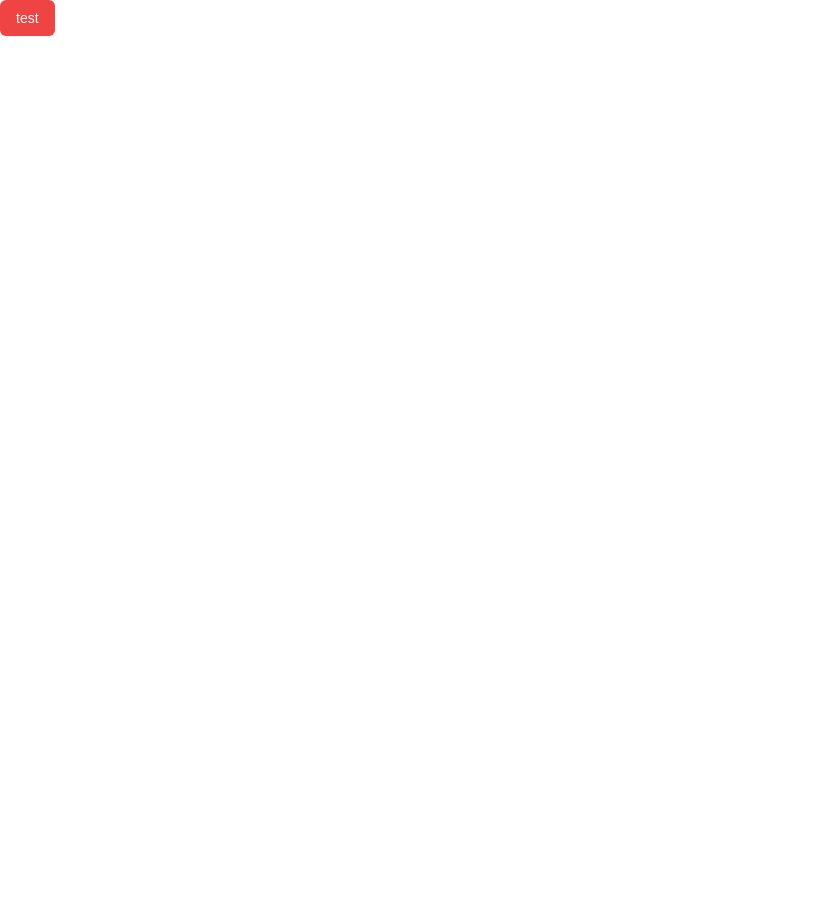
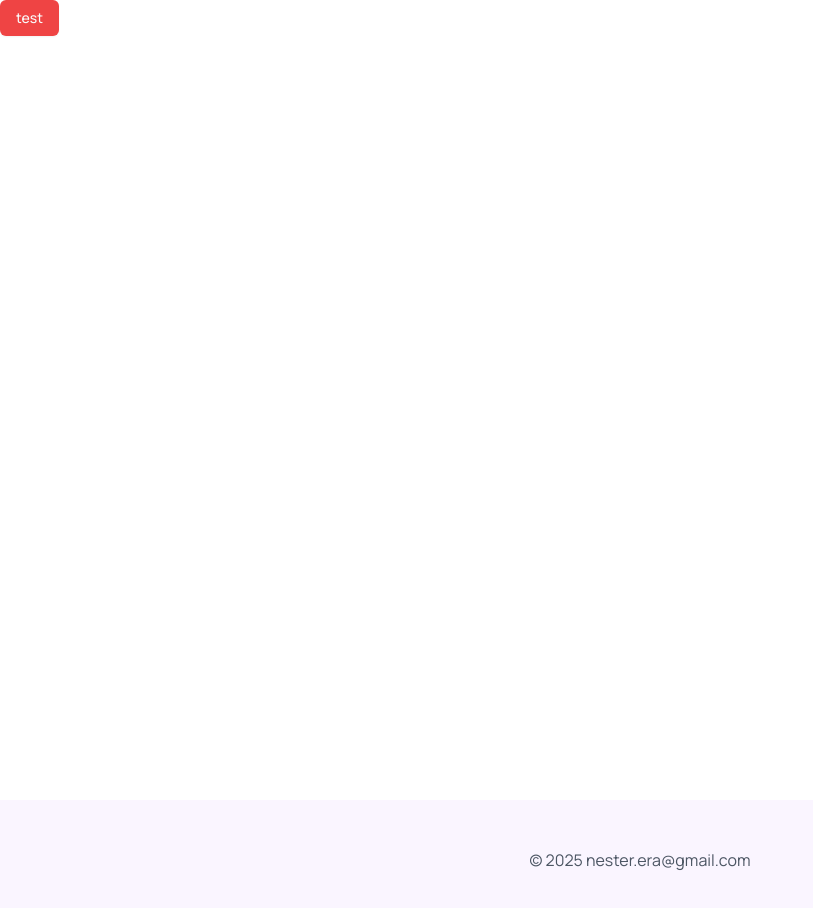
Before and after one commit to NesterenkoAlexander/project_tt4u, a Next.js app: page / in a window 1280 px wide. Shown: the top 908 px of the page, without its empty margins (0-813 px from the left). Before the commit the page ends 800 px from the top, so only its background shows below. Built offline with nearby package versions, Linux system fonts and the light colour scheme.

Commit message:
Simply footer

```diff
--- a/app/layout.js
+++ b/app/layout.js
@@ -1,29 +1,26 @@
-import { Geist, Geist_Mono } from "next/font/google";
+import { Manrope } from "next/font/google";
 import "./globals.css";
 
-const geistSans = Geist({
-  variable: "--font-geist-sans",
-  subsets: ["latin"],
-});
-
-const geistMono = Geist_Mono({
-  variable: "--font-geist-mono",
-  subsets: ["latin"],
-});
+const manrope = Manrope({ subsets: ['latin', 'cyrillic']});
 
 export const metadata = {
-  title: "Create Next App",
-  description: "Generated by create next app",
+  title: "project_tt4u",
+  description: "Универсальная Финансовая Платформа",
 };
 
 export default function RootLayout({ children }) {
   return (
     <html lang="en">
-      <body
-        className={`${geistSans.variable} ${geistMono.variable} antialiased`}
-      >
-        {children}
-      </body>
+      <body className={`${manrope.className}`}>
+        {/* header */}
+        <main className="min-h-screen">{children}</main>
+        {/* footer */}
+        <footer className="bg-purple-50 py-12">
+          <div className="container mx-auto px-4 text-center text-gray-600">
+            <p>© {new Date().getFullYear()} nester.era@gmail.com</p>
+          </div>
+        </footer>
+        </body>
     </html>
   );
 }
```
Also changed, not shown: public/next-logo.png (added).
